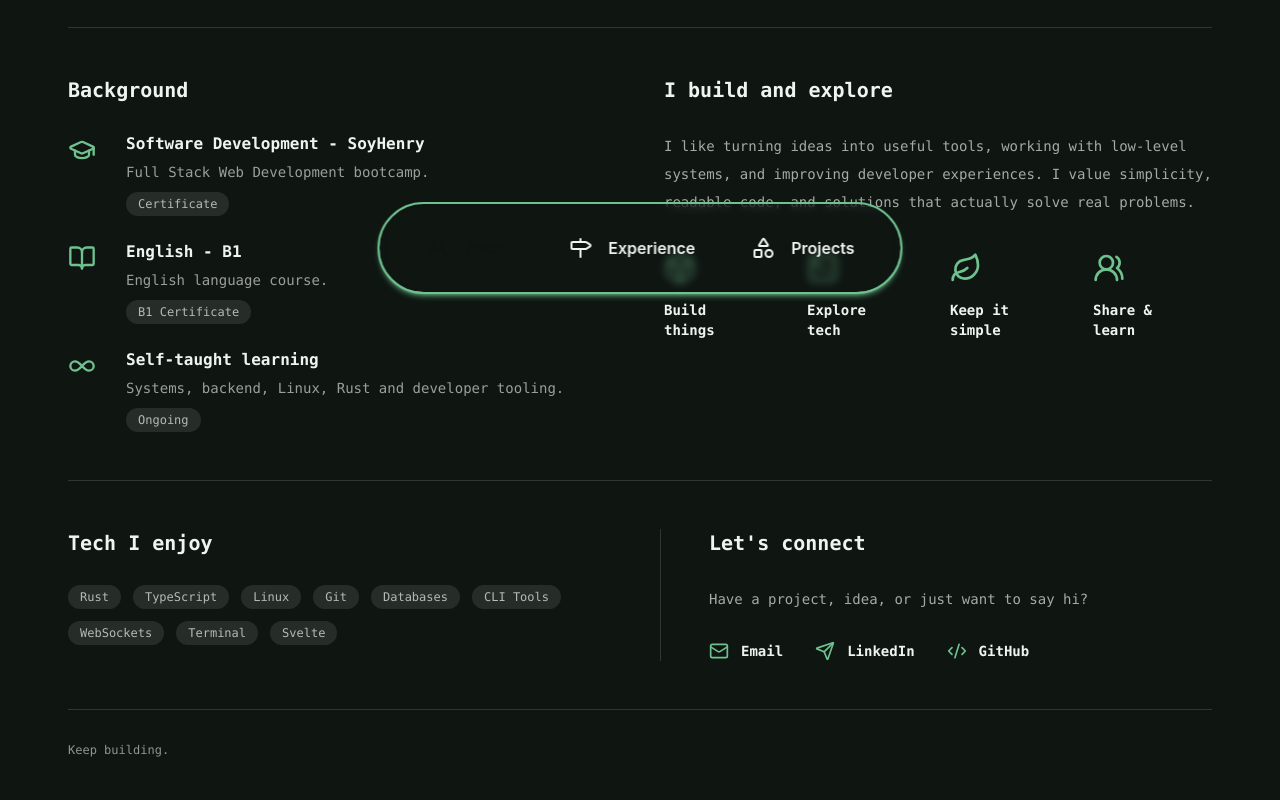
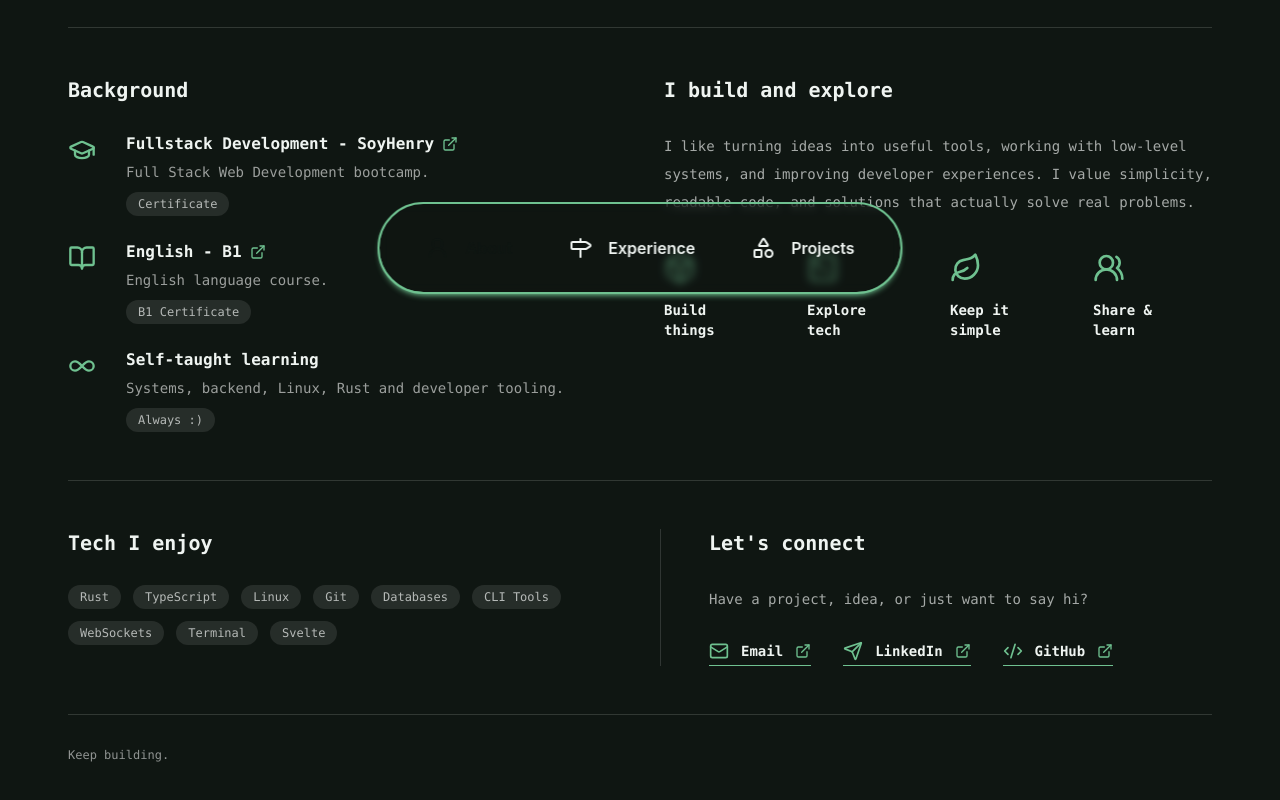
Before and after one commit to dreck-sallow/personal-web, a SvelteKit app: page / in a window 1280 px wide. Shown: the part 468-1268 px from the top of the page. Built offline with nearby package versions, Linux system fonts and the light colour scheme.

Commit message:
feat: use links for background & contact

```diff
--- a/src/routes/(personal)/+page.svelte
+++ b/src/routes/(personal)/+page.svelte
@@ -3,6 +3,7 @@
     BookOpen,
     Box,
     Code2,
+    ExternalLink,
     GraduationCap,
     Infinity,
     Leaf,
@@ -17,13 +18,15 @@
   const BACKGROUND = [
     {
       icon: GraduationCap,
-      title: "Software Development - SoyHenry",
+      title: "Fullstack Development - SoyHenry",
+      href: "https://certificates.soyhenry.com/cert?id=251d5f3a-678e-4dc1-85d4-b23df68894e6",
       desc: "Full Stack Web Development bootcamp.",
       tag: "Certificate",
     },
     {
       icon: BookOpen,
       title: "English - B1",
+      href: "https://www.poliglota.org/certificates/3f75ddfd6825247f.pdf",
       desc: "English language course.",
       tag: "B1 Certificate",
     },
@@ -31,7 +34,7 @@
       icon: Infinity,
       title: "Self-taught learning",
       desc: "Systems, backend, Linux, Rust and developer tooling.",
-      tag: "Ongoing",
+      tag: "Always :)",
     },
   ];
 
@@ -57,7 +60,7 @@
   const CONTACT = [
     { label: "Email", href: "mailto:arandadikson@gmail.com", icon: Mail },
     { label: "LinkedIn", href: "https://www.linkedin.com/in/dikson-aranda/", icon: Send },
-    { label: "GitHub", href: "https://github.com/dreck-sallow", icon: Code2 },
+    { label: "GitHub", href: "https://github.com/DreckSallow", icon: Code2 },
   ];
 </script>
 
@@ -103,7 +106,21 @@
           <div class="grid grid-cols-[42px_1fr] gap-4">
             <item.icon class="mt-1 size-7 stroke-primary" />
             <div>
-              <h3 class="font-mono text-sm font-bold md:text-base">{item.title}</h3>
+              <h3 class="font-mono text-sm font-bold md:text-base">
+                {#if item.href}
+                  <a
+                    href={item.href}
+                    class="inline-flex items-center gap-2 text-txt transition-colors hover:text-primary"
+                    target={item.href.startsWith("http") ? "_blank" : undefined}
+                    rel={item.href.startsWith("http") ? "noreferrer" : undefined}
+                  >
+                    {item.title}
+                    <ExternalLink class="size-4 stroke-primary" />
+                  </a>
+                {:else}
+                  {item.title}
+                {/if}
+              </h3>
               <p class="mt-1 font-mono text-sm leading-6 text-txt-soft/65">{item.desc}</p>
               <Badge class="mt-2">
                 {item.tag}
@@ -159,12 +176,13 @@
         {#each CONTACT as item}
           <a
             href={item.href}
-            class="inline-flex items-center gap-3 font-mono text-sm font-bold text-txt transition-colors hover:text-primary"
+            class="inline-flex items-center gap-3 border-b border-primary pb-1 font-mono text-sm font-bold text-txt transition-colors hover:text-primary"
             target={item.href.startsWith("http") ? "_blank" : undefined}
             rel={item.href.startsWith("http") ? "noreferrer" : undefined}
           >
             <item.icon class="size-5 stroke-primary" />
             {item.label}
+            <ExternalLink class="size-4 stroke-primary" />
           </a>
         {/each}
       </div>
```
